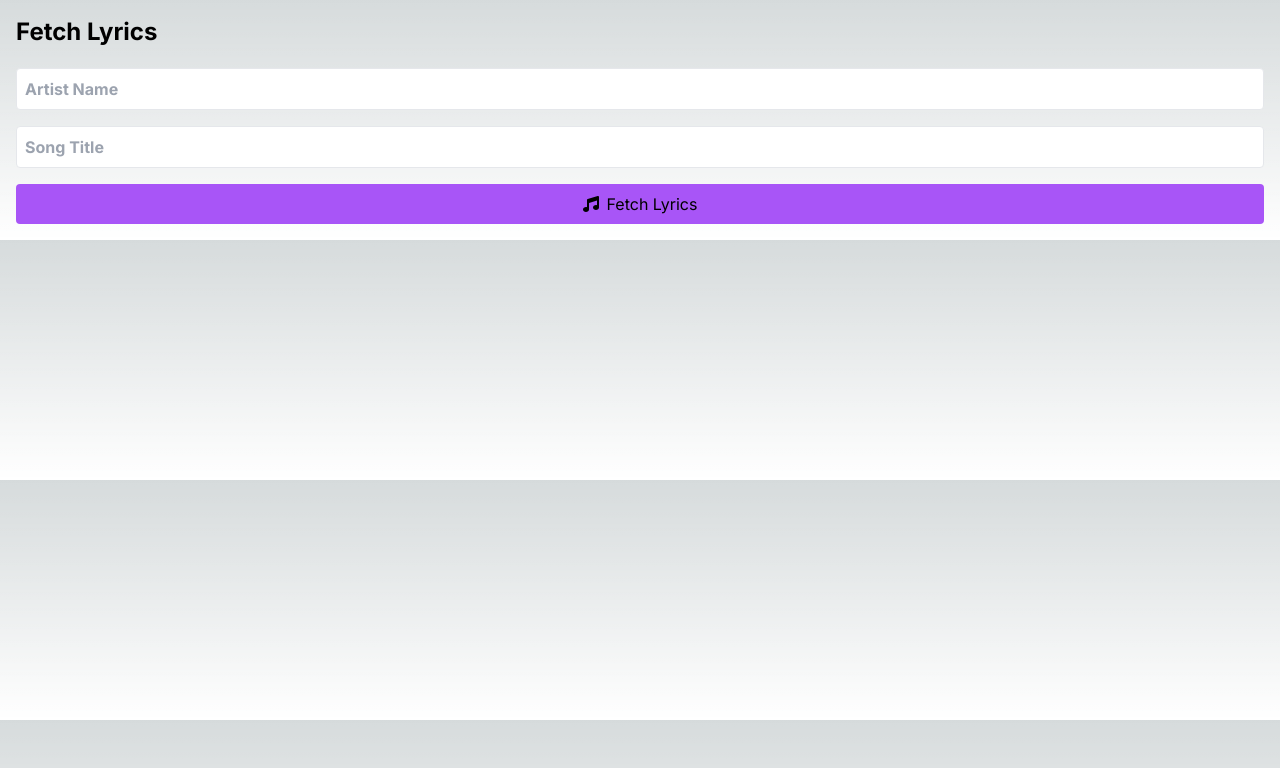
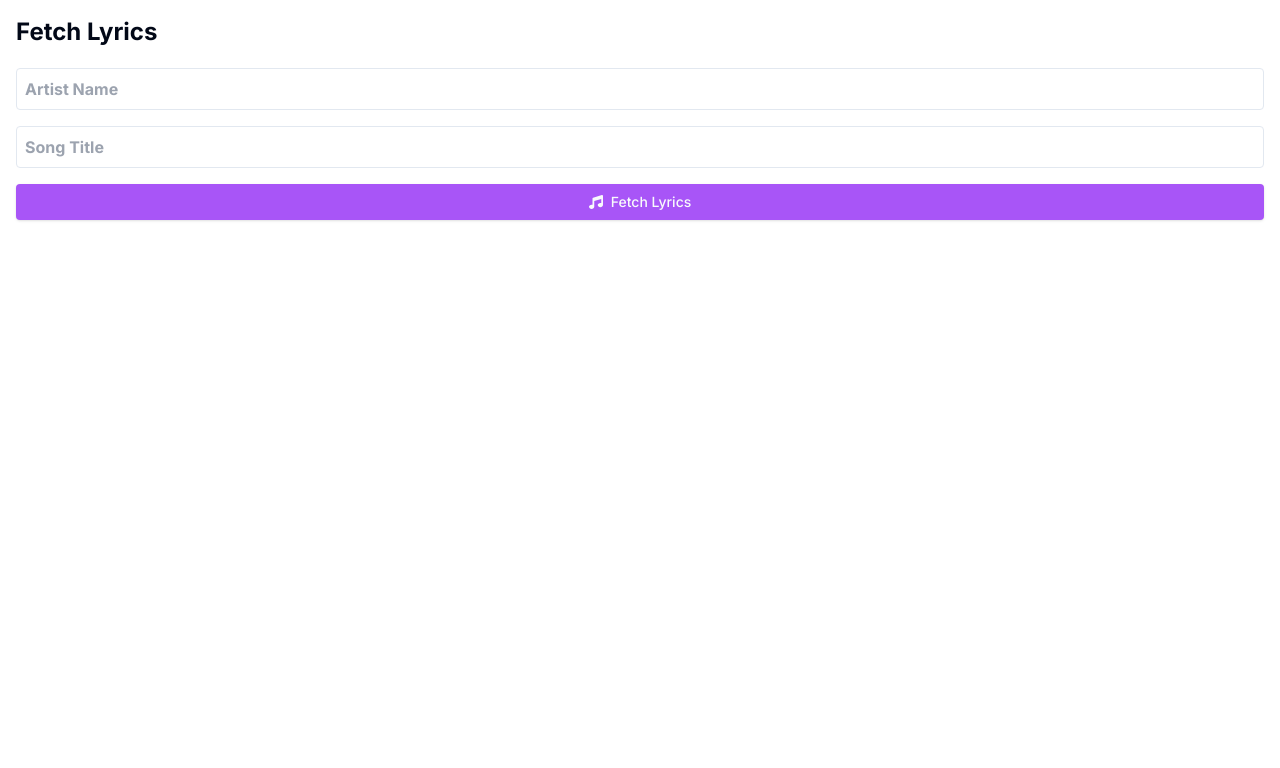
Before and after one commit to nonstickcode/genius_assistant_next_demo, a Next.js app: page / in a window 1280 px wide. Shown: the top 768 px of the page. Built offline with nearby package versions, Linux system fonts and the light colour scheme.

Commit message:
feat: shadcn added for button

```diff
--- a/src/app/api/genius/route.ts
+++ b/src/app/api/genius/route.ts
@@ -5,7 +5,7 @@
 const ACCESS_TOKEN = requireEnvValue("NEXT_PUBLIC_GENIUS_CLIENT_ACCESS_TOKEN");
 
 export async function GET(req: NextRequest) {
-  console.log("ACCESS_TOKEN:", ACCESS_TOKEN); // Log the access token to verify it is being read correctly
+  // console.log("ACCESS_TOKEN:", ACCESS_TOKEN); // Log the access token to verify it is being read correctly
 
   const { searchParams } = new URL(req.url);
   const artistName = searchParams.get("artistName");
--- a/src/app/globals.css
+++ b/src/app/globals.css
@@ -2,32 +2,75 @@
   @tailwind components;
   @tailwind utilities;
 
+  @layer base {
     :root {
-  --foreground-rgb: 0, 0, 0;
-  --background-start-rgb: 214, 219, 220;
-  --background-end-rgb: 255, 255, 255;
+      --background: 0 0% 100%;
+      --foreground: 222.2 84% 4.9%;
+
+      --card: 0 0% 100%;
+      --card-foreground: 222.2 84% 4.9%;
+
+      --popover: 0 0% 100%;
+      --popover-foreground: 222.2 84% 4.9%;
+
+      --primary: 222.2 47.4% 11.2%;
+      --primary-foreground: 210 40% 98%;
+
+      --secondary: 210 40% 96.1%;
+      --secondary-foreground: 222.2 47.4% 11.2%;
+
+      --muted: 210 40% 96.1%;
+      --muted-foreground: 215.4 16.3% 46.9%;
+
+      --accent: 210 40% 96.1%;
+      --accent-foreground: 222.2 47.4% 11.2%;
+
+      --destructive: 0 84.2% 60.2%;
+      --destructive-foreground: 210 40% 98%;
+
+      --border: 214.3 31.8% 91.4%;
+      --input: 214.3 31.8% 91.4%;
+      --ring: 222.2 84% 4.9%;
+
+      --radius: 0.5rem;
     }
 
-@media (prefers-color-scheme: dark) {
-  :root {
-    --foreground-rgb: 255, 255, 255;
-    --background-start-rgb: 0, 0, 0;
-    --background-end-rgb: 0, 0, 0;
+    .dark {
+      --background: 222.2 84% 4.9%;
+      --foreground: 210 40% 98%;
+
+      --card: 222.2 84% 4.9%;
+      --card-foreground: 210 40% 98%;
+
+      --popover: 222.2 84% 4.9%;
+      --popover-foreground: 210 40% 98%;
+
+      --primary: 210 40% 98%;
+      --primary-foreground: 222.2 47.4% 11.2%;
+
+      --secondary: 217.2 32.6% 17.5%;
+      --secondary-foreground: 210 40% 98%;
+
+      --muted: 217.2 32.6% 17.5%;
+      --muted-foreground: 215 20.2% 65.1%;
+
+      --accent: 217.2 32.6% 17.5%;
+      --accent-foreground: 210 40% 98%;
+
+      --destructive: 0 62.8% 30.6%;
+      --destructive-foreground: 210 40% 98%;
+
+      --border: 217.2 32.6% 17.5%;
+      --input: 217.2 32.6% 17.5%;
+      --ring: 212.7 26.8% 83.9%;
     }
   }
 
+  @layer base {
+    * {
+      @apply border-border;
+    }
     body {
-  color: rgb(var(--foreground-rgb));
-  background: linear-gradient(
-      to bottom,
-      transparent,
-      rgb(var(--background-end-rgb))
-    )
-    rgb(var(--background-start-rgb));
-}
-
-@layer utilities {
-  .text-balance {
-    text-wrap: balance;
+      @apply bg-background text-foreground;
     }
   }
--- a/src/components/LyricsModal.tsx
+++ b/src/components/LyricsModal.tsx
@@ -1,7 +1,7 @@
 import React from 'react';
 import { FontAwesomeIcon } from '@fortawesome/react-fontawesome';
 import { faCopy, faDownload } from '@fortawesome/free-solid-svg-icons';
-import button from '../button';
+import { Button } from './ui/button';
 
 interface LyricsModalProps {
   show: boolean;
@@ -52,27 +52,27 @@
         </div>
         <div className="flex justify-between mt-4">
           <div className="flex">
-            <button
+            <Button
               onClick={copyLyricsToClipboard}
               className="bg-blue-500 hover:bg-blue-600 mr-2"
             >
               <FontAwesomeIcon icon={faCopy} />
               <span className="ml-2">Copy</span>
-            </button>
-            <button
+            </Button>
+            <Button
               onClick={downloadLyrics}
               className="bg-green-500 hover:bg-green-600 mr-2"
             >
               <FontAwesomeIcon icon={faDownload} />
               <span className="ml-2">Download Lyrics</span>
-            </button>
+            </Button>
           </div>
-          <button
+          <Button
             onClick={onClose}
             className="bg-red-500 hover:bg-red-600"
           >
             Close
-          </button>
+          </Button>
         </div>
       </div>
     </div>
--- a/src/components/SongFetcher.tsx
+++ b/src/components/SongFetcher.tsx
@@ -5,6 +5,7 @@
 import { faMusic, faSpinner } from '@fortawesome/free-solid-svg-icons';
 import cx from 'classnames';
 import LyricsModal from './LyricsModal';
+import { Button } from './ui/button';
 
 const SongFetcher: React.FC = () => {
   const [artistName, setArtistName] = useState('');
@@ -56,7 +57,7 @@
         onChange={(e) => setSongTitle(e.target.value)}
         className="p-2 border text-black font-bold rounded"
       />
-      <button
+      <Button
         onClick={handleFetchLyrics}
         className={cx(
           "bg-purple-500 hover:bg-purple-600 flex gap-2 items-center justify-center p-2 rounded",
@@ -70,7 +71,7 @@
         <span>
           {fetchingLyrics ? "Fetching Lyrics..." : "Fetch Lyrics"}
         </span>
-      </button>
+      </Button>
       {error && <p className="text-red-500">{error}</p>}
 
       <LyricsModal
--- /dev/null
+++ b/src/components/ui/button.tsx
@@ -0,0 +1,56 @@
+import * as React from "react"
+import { Slot } from "@radix-ui/react-slot"
+import { cva, type VariantProps } from "class-variance-authority"
+import { cn } from "@/lib/utils"
+
+const ButtonVariants = cva(
+  "inline-flex items-center justify-center whitespace-nowrap rounded-md text-sm font-medium transition-colors focus-visible:outline-none focus-visible:ring-1 focus-visible:ring-ring disabled:pointer-events-none disabled:opacity-50",
+  {
+    variants: {
+      variant: {
+        default:
+          "bg-primary text-primary-foreground shadow hover:bg-primary/90",
+        destructive:
+          "bg-destructive text-destructive-foreground shadow-sm hover:bg-destructive/90",
+        outline:
+          "border border-input bg-background shadow-sm hover:bg-accent hover:text-accent-foreground",
+        secondary:
+          "bg-secondary text-secondary-foreground shadow-sm hover:bg-secondary/80",
+        ghost: "hover:bg-accent hover:text-accent-foreground",
+        link: "text-primary underline-offset-4 hover:underline",
+      },
+      size: {
+        default: "h-9 px-4 py-2",
+        sm: "h-8 rounded-md px-3 text-xs",
+        lg: "h-10 rounded-md px-8",
+        icon: "h-9 w-9",
+      },
+    },
+    defaultVariants: {
+      variant: "default",
+      size: "default",
+    },
+  }
+)
+
+export interface ButtonProps
+  extends React.ButtonHTMLAttributes<HTMLButtonElement>,
+    VariantProps<typeof ButtonVariants> {
+  asChild?: boolean
+}
+
+const Button = React.forwardRef<HTMLButtonElement, ButtonProps>(
+  ({ className, variant, size, asChild = false, ...props }, ref) => {
+    const Comp = asChild ? Slot : "button"
+    return (
+      <Comp
+        className={cn(ButtonVariants({ variant, size }), className)}
+        ref={ref}
+        {...props}
+      />
+    )
+  }
+)
+Button.displayName = "Button"
+
+export { Button, ButtonVariants }
--- /dev/null
+++ b/src/lib/utils.ts
@@ -0,0 +1,6 @@
+import { type ClassValue, clsx } from "clsx"
+import { twMerge } from "tailwind-merge"
+
+export function cn(...inputs: ClassValue[]) {
+  return twMerge(clsx(inputs))
+}
--- a/tailwind.config.ts
+++ b/tailwind.config.ts
@@ -1,20 +1,80 @@
-import type { Config } from "tailwindcss";
+import type { Config } from "tailwindcss"
 
-const config: Config = {
+const config = {
+  darkMode: ["class"],
   content: [
-    "./src/pages/**/*.{js,ts,jsx,tsx,mdx}",
-    "./src/components/**/*.{js,ts,jsx,tsx,mdx}",
-    "./src/app/**/*.{js,ts,jsx,tsx,mdx}",
-  ],
+    './pages/**/*.{ts,tsx}',
+    './components/**/*.{ts,tsx}',
+    './app/**/*.{ts,tsx}',
+    './src/**/*.{ts,tsx}',
+	],
+  prefix: "",
   theme: {
+    container: {
+      center: true,
+      padding: "2rem",
+      screens: {
+        "2xl": "1400px",
+      },
+    },
     extend: {
-      backgroundImage: {
-        "gradient-radial": "radial-gradient(var(--tw-gradient-stops))",
-        "gradient-conic":
-          "conic-gradient(from 180deg at 50% 50%, var(--tw-gradient-stops))",
+      colors: {
+        border: "hsl(var(--border))",
+        input: "hsl(var(--input))",
+        ring: "hsl(var(--ring))",
+        background: "hsl(var(--background))",
+        foreground: "hsl(var(--foreground))",
+        primary: {
+          DEFAULT: "hsl(var(--primary))",
+          foreground: "hsl(var(--primary-foreground))",
+        },
+        secondary: {
+          DEFAULT: "hsl(var(--secondary))",
+          foreground: "hsl(var(--secondary-foreground))",
+        },
+        destructive: {
+          DEFAULT: "hsl(var(--destructive))",
+          foreground: "hsl(var(--destructive-foreground))",
+        },
+        muted: {
+          DEFAULT: "hsl(var(--muted))",
+          foreground: "hsl(var(--muted-foreground))",
+        },
+        accent: {
+          DEFAULT: "hsl(var(--accent))",
+          foreground: "hsl(var(--accent-foreground))",
+        },
+        popover: {
+          DEFAULT: "hsl(var(--popover))",
+          foreground: "hsl(var(--popover-foreground))",
+        },
+        card: {
+          DEFAULT: "hsl(var(--card))",
+          foreground: "hsl(var(--card-foreground))",
+        },
+      },
+      borderRadius: {
+        lg: "var(--radius)",
+        md: "calc(var(--radius) - 2px)",
+        sm: "calc(var(--radius) - 4px)",
+      },
+      keyframes: {
+        "accordion-down": {
+          from: { height: "0" },
+          to: { height: "var(--radix-accordion-content-height)" },
+        },
+        "accordion-up": {
+          from: { height: "var(--radix-accordion-content-height)" },
+          to: { height: "0" },
+        },
+      },
+      animation: {
+        "accordion-down": "accordion-down 0.2s ease-out",
+        "accordion-up": "accordion-up 0.2s ease-out",
       },
     },
   },
-  plugins: [],
-};
-export default config;
+  plugins: [require("tailwindcss-animate")],
+} satisfies Config
+
+export default config
```
Also changed, not shown: package.json (+7 -1 lines), components.json (added), 1 other file (tests, documents, lock files or other folders). Lines whose indentation alone changed are shown as unchanged.
